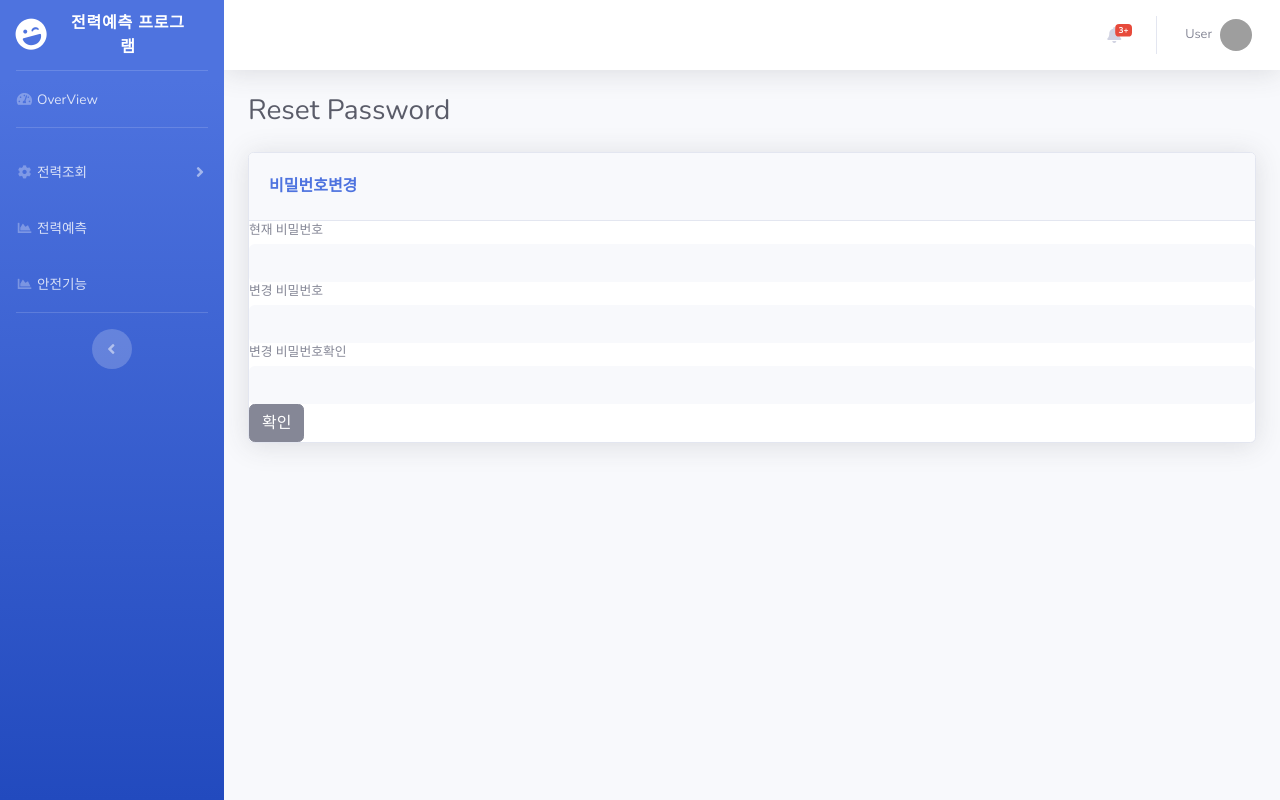
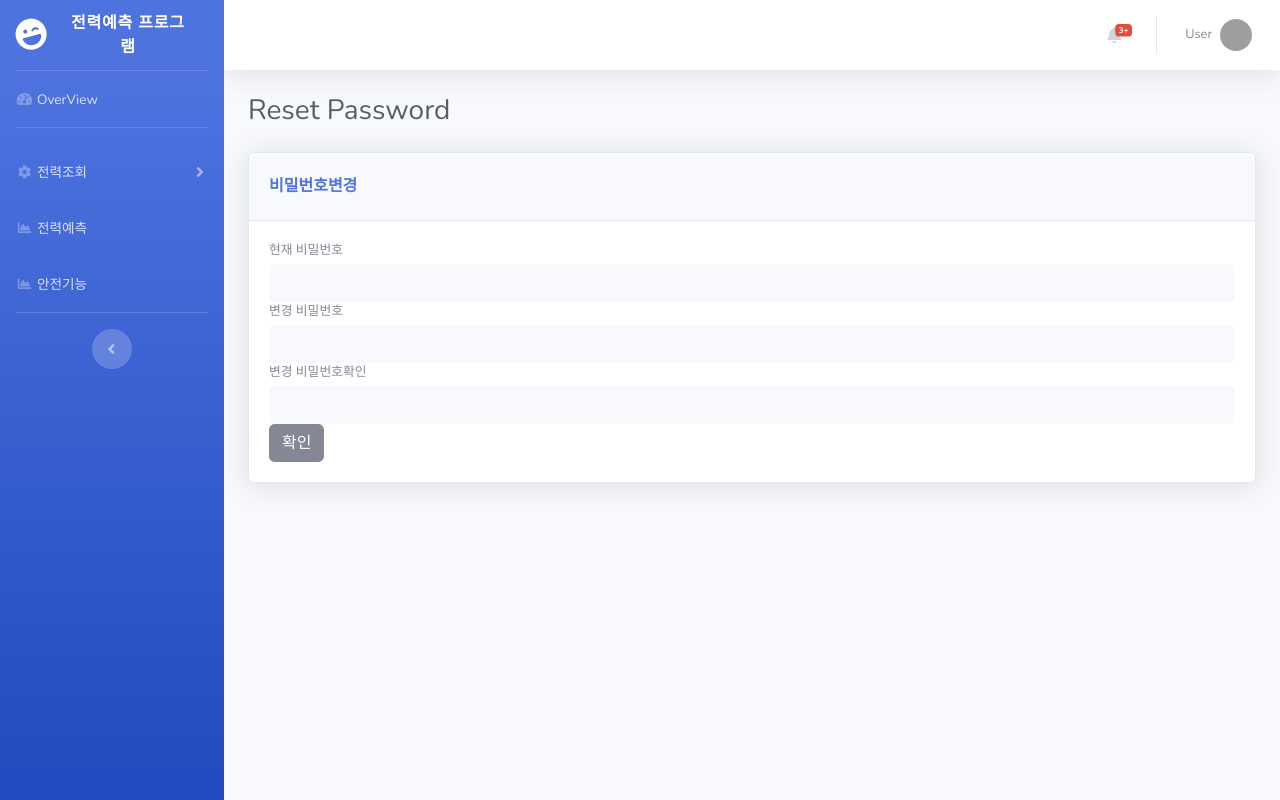
Before and after one commit to TeamJCIM/TeamJCIM_Frontend, a React (Create React App) app: page /changepassword in a window 1280 px wide. Built offline with nearby package versions, Linux system fonts and the light colour scheme; no server answers; grey boxes are pictures that could not be loaded.

Commit message:
프로필 UI 카드 수정.

```diff
--- a/src/components/Cards/Basic/index.js
+++ b/src/components/Cards/Basic/index.js
@@ -16,7 +16,7 @@ class CardBasic extends Component {
                         {this.state.title}
                     </h6>
                 </div>
-                <div className="iot-card-body">{this.props.children}</div>
+                <div className="card-body">{this.props.children}</div>
             </div>
         );
     }
--- a/src/pages/Profile/TextBox.js
+++ b/src/pages/Profile/TextBox.js
@@ -1,5 +1,4 @@
 import React from 'react';
-import axios from 'axios';
 
 export default function TextBox(props) {
     function handleChange(event) {
```
